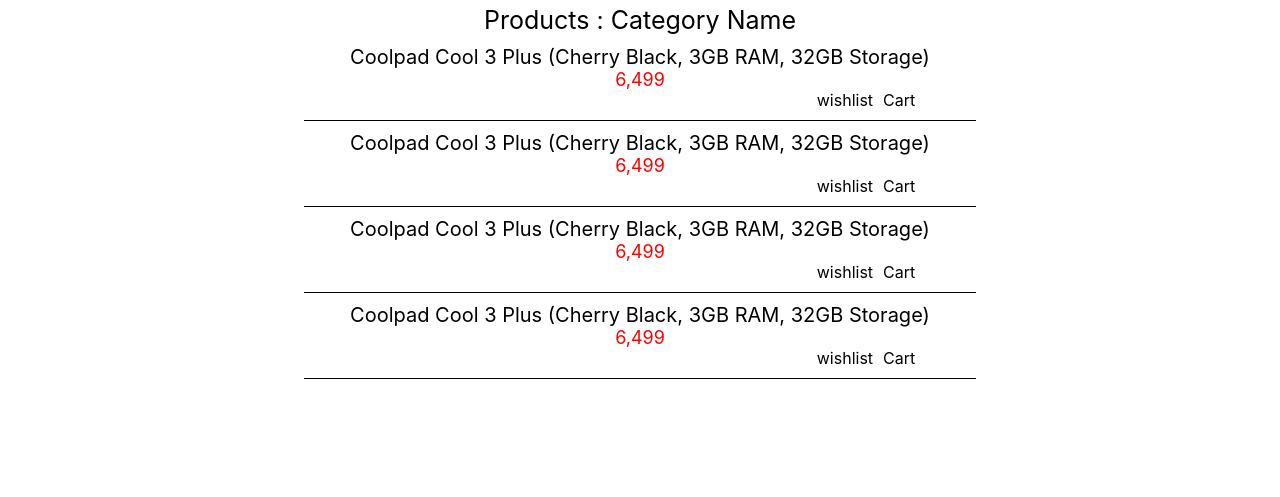
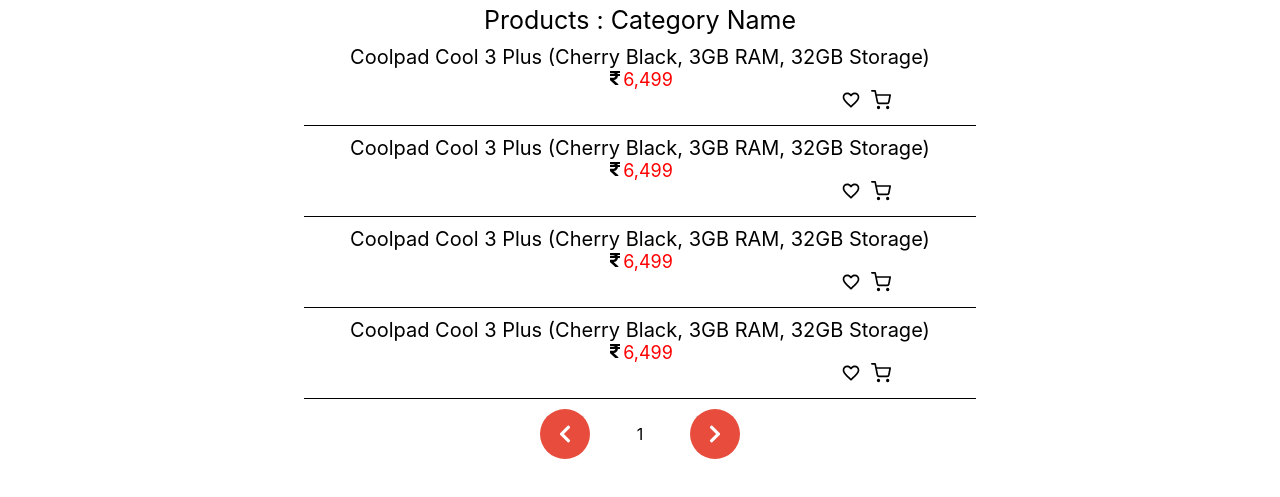
Before and after one commit to devflash/e-commerce, a React app in the folder e-commerce/: page / in a window 1280 px wide. Shown: the part 245-742 px from the top of the page. Built offline with nearby package versions, Linux system fonts and the light colour scheme.

Commit message:
added icons

```diff
--- a/e-commerce/package.json
+++ b/e-commerce/package.json
@@ -4,6 +4,9 @@
   "private": true,
   "dependencies": {
     "@babel/core": "7.6.0",
+    "@fortawesome/fontawesome-svg-core": "^1.2.25",
+    "@fortawesome/free-solid-svg-icons": "^5.11.2",
+    "@fortawesome/react-fontawesome": "^0.1.7",
     "@svgr/webpack": "4.3.2",
     "@typescript-eslint/eslint-plugin": "^2.2.0",
     "@typescript-eslint/parser": "^2.2.0",
@@ -47,6 +50,7 @@
     "react-app-polyfill": "^1.0.4",
     "react-dev-utils": "^9.1.0",
     "react-dom": "^16.11.0",
+    "react-icons": "^3.8.0",
     "resolve": "1.12.0",
     "resolve-url-loader": "3.1.0",
     "sass-loader": "7.2.0",
--- a/e-commerce/src/Dashboard/dashboard.js
+++ b/e-commerce/src/Dashboard/dashboard.js
@@ -1,7 +1,9 @@
 import React,{Component} from 'react';
 import Catgories from '../Categories/categories';
 import Products from '../Products/products';
+import Pagination from '../UI/pagination';
 import styles from './dashboard.module.scss';
+
 class Dashboard extends Component
 {
     render(){
@@ -13,6 +15,9 @@
                 <div>
                    <Products/>
                 </div>
+                <div>
+                    <Pagination/>
+                </div>
             </div>
         )
     }
--- a/e-commerce/src/Products/Product/product.js
+++ b/e-commerce/src/Products/Product/product.js
@@ -1,5 +1,8 @@
 import React from 'react';
 import styles from './product.module.scss';
+import {MdFavoriteBorder} from 'react-icons/md';
+import {FiShoppingCart} from 'react-icons/fi';
+import {FaRupeeSign} from 'react-icons/fa';
 const Product = (props)=>{
     return(
         <div className={styles.product}>
@@ -9,12 +12,13 @@
                     <span>Coolpad Cool 3 Plus (Cherry Black, 3GB RAM, 32GB Storage)</span>
                 </div>
                 <div className={styles.productPrice}>
+                    <span><FaRupeeSign/></span>
                     <span>6,499</span>
                 </div>
             </div>
             <div className={styles.productOptions}>
-                <span>wishlist</span>
-                <span>Cart</span>
+                <span><MdFavoriteBorder/></span>
+                <span><FiShoppingCart/></span>
             </div>
         </div>
     )
--- a/e-commerce/src/Products/Product/product.module.scss
+++ b/e-commerce/src/Products/Product/product.module.scss
@@ -8,7 +8,7 @@
        {
            font-size:20px;
        }
-       .productPrice span
+       .productPrice span:not(:first-child)
        {
            font-size:18px;
            color:red;
@@ -23,6 +23,7 @@
        {
         display: inline-block;
         margin-right: 10px;
+        font-size: 20px;
        }
    }
    &::after
--- /dev/null
+++ b/e-commerce/src/UI/pagination.js
@@ -0,0 +1,21 @@
+import React from 'react';
+import styles from './pagination.module.scss';
+
+import { FaChevronLeft,FaChevronRight } from 'react-icons/fa'
+const Pagination = props =>{
+    return(
+        <div className={styles.pagination}>
+            <div className={styles.directionIcon}>
+                <FaChevronLeft/>
+            </div>
+            <div>
+                <span>1</span>
+            </div>
+            <div className={styles.directionIcon}>
+                <FaChevronRight/>
+            </div>
+        </div>
+    )
+}
+
+export default Pagination;
--- /dev/null
+++ b/e-commerce/src/UI/pagination.module.scss
@@ -0,0 +1,25 @@
+.pagination
+{
+
+    width:200px;
+    margin:0 auto;
+    display: flex;
+    align-items: center;
+    margin:0 auto;
+
+    margin-top:10px;
+    justify-content: space-between;
+
+    .directionIcon
+    {
+        width:50px;
+        height:50px;
+        border-radius: 50%;
+        background-color:#e74c3c;
+        display:flex;
+        justify-content: center;
+        align-items: center;
+        color:#fff;
+        font-size:20px;
+    }
+}
```
Also changed, not shown: 1 other file (tests, documents, lock files or other folders).
